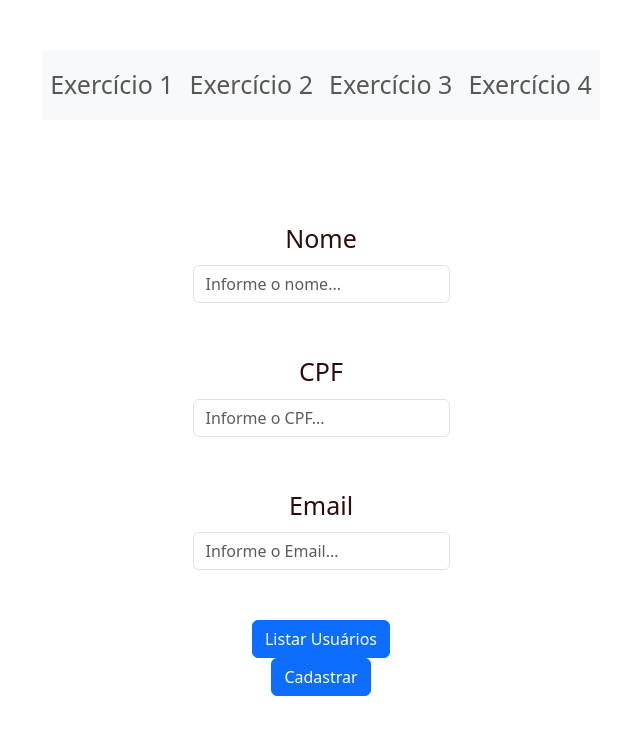
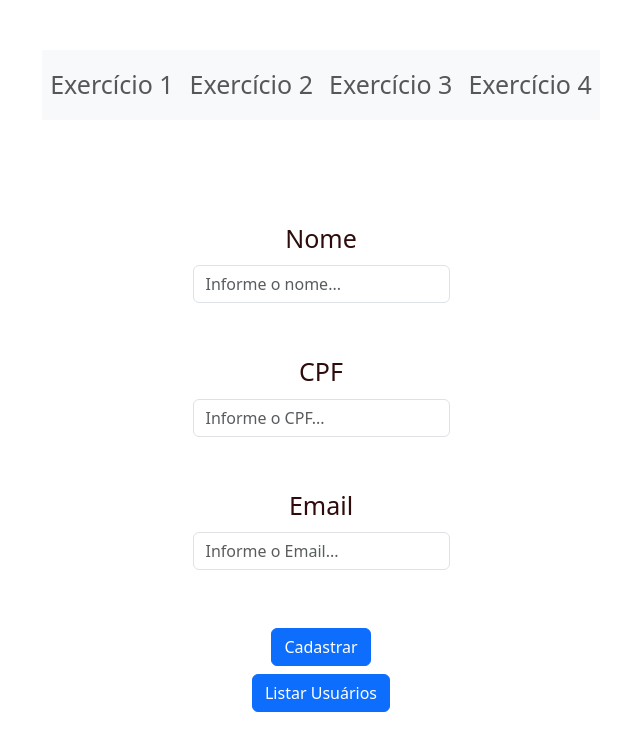
Before and after one commit to muryarth/serratec-react-g1-atividades, a React (Vite) app in the folder trabalho01/: page / in a window 1280 px wide. Shown: the top 750 px of the page, without its empty margins (319-959 px from the left). Built offline with nearby package versions, Linux system fonts and the light colour scheme.

Commit message:
feat: melhorando feedback de usuário do componente Cadastro

```diff
--- a/trabalho01/src/components/Header/index.jsx
+++ b/trabalho01/src/components/Header/index.jsx
@@ -6,7 +6,7 @@ function Header() {
     <nav className="navbar navbar-expand-lg navbar-light bg-light">
       <ul className="navbar-nav">
         <li className="nav-item">
-          <Link className="nav-link" to={"/"}>
+          <Link className="nav-link" to={"/exercicio1"}>
             Exercício 1
           </Link>
         </li>
--- a/trabalho01/src/pages/Cadastro/Formulario/index.jsx
+++ b/trabalho01/src/pages/Cadastro/Formulario/index.jsx
@@ -1,10 +1,16 @@
 import "bootstrap/dist/css/bootstrap.min.css";
-import { useState } from "react";''
-import axios from 'axios';
+import { useState } from "react";
+("");
+import axios from "axios";
 
 function Formulario({ mostrarPessoas, setMostrarPessoas }) {
   const [dadosUsuario, setDadosUsuario] = useState({});
-  // const [enviado, setEnviado] = useState(false);
+  const [enviado, setEnviado] = useState(false);
+
+  const handleMostrarPessoas = (e) => {
+    e.preventDefault();
+    setMostrarPessoas(!mostrarPessoas);
+  };
 
   const handleSubmit = (e) => {
     e.preventDefault();
@@ -18,10 +24,17 @@ function Formulario({ mostrarPessoas, setMostrarPessoas }) {
       .then((response) => console.log(response.data))
       .catch(() => console.error("Requisição com problemas..."));
 
-    // setEnviado(true);
+    setEnviado(true);
+    setTimeout(() => setMostrarPessoas(true), 1500);
   };
 
   return (
+    <>
+      {enviado ? (
+        <div class="alert alert-primary" role="alert">
+          This is a primary alert—check it out!
+        </div>
+      ) : (
         <form>
           <div className="mb-3">
             <label htmlFor="nome" className="form-label">
@@ -71,24 +84,23 @@ function Formulario({ mostrarPessoas, setMostrarPessoas }) {
           <div className="d-flex justify-content-between">
             <button
               type="submit"
-          className="btn btn-primary"
-          onClick={(e) => {
-            e.preventDefault();
-            setMostrarPessoas(!mostrarPessoas);
-          }}
+              className="btn btn-primary mt-2"
+              onClick={(e) => handleSubmit(e)}
             >
-          Listar Usuários
+              Cadastrar
             </button>
 
             <button
               type="submit"
-          className="btn btn-primary"
-          onClick={(e) => handleSubmit(e)}
+              className="btn btn-primary mt-2"
+              onClick={(e) => handleMostrarPessoas(e)}
             >
-          Cadastrar
+              Listar Usuários
             </button>
           </div>
         </form>
+      )}
+    </>
   );
 }
 
--- a/trabalho01/src/pages/Cadastro/ListaPessoas/index.jsx
+++ b/trabalho01/src/pages/Cadastro/ListaPessoas/index.jsx
@@ -28,7 +28,7 @@ function ListaPessoas() {
               <li
                 style={{
                   backgroundColor:
-                    index % 2 == 0 ? "none" : "rgb(163 195 227)",
+                    index % 2 == 0 ? "none" : "#cfe2ff",
                 }}
                 className="list-item"
                 key={usuario.id}
```
Lines whose indentation alone changed are shown as unchanged.
